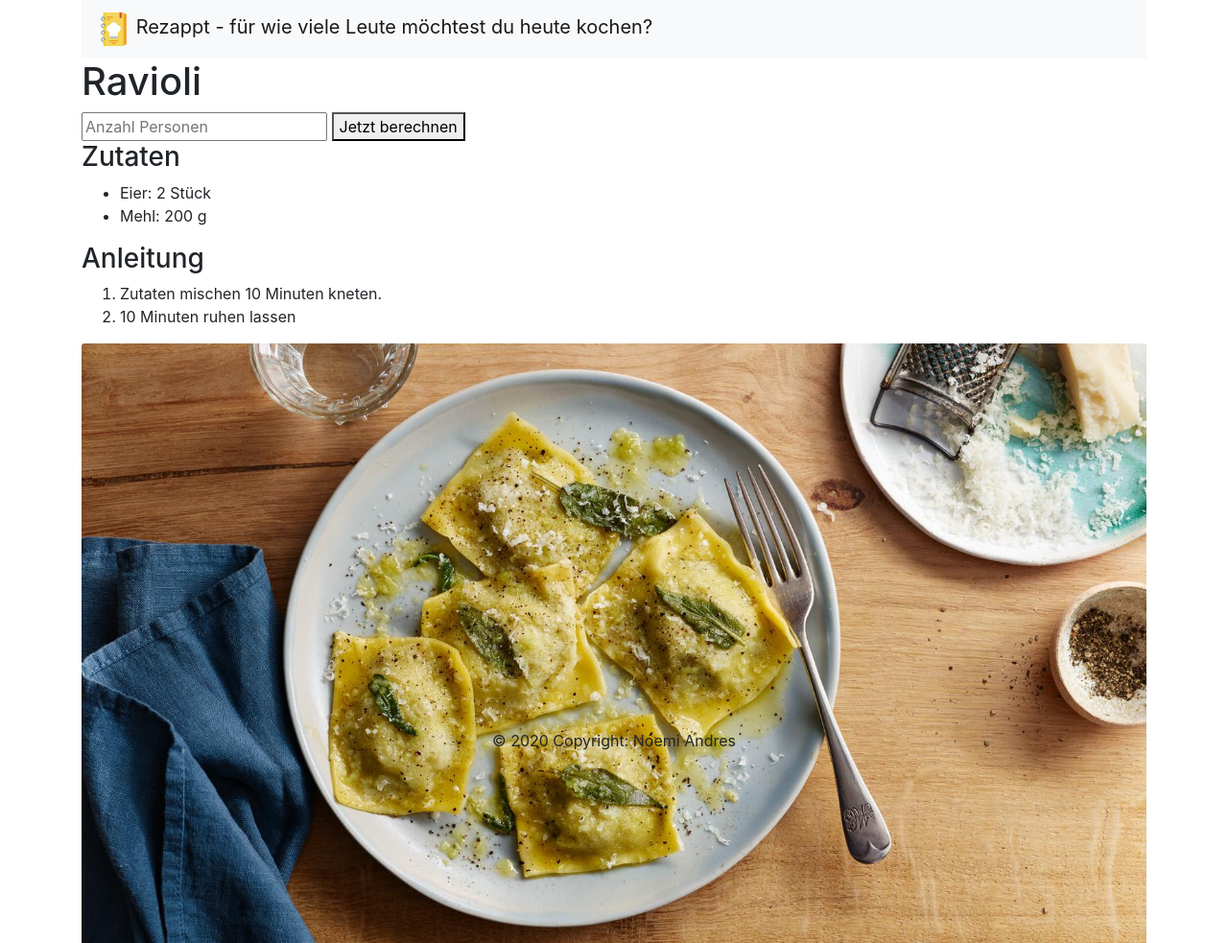
After one commit to noemiandres/Prog2, a Flask app: page /rezept/Ravioli in a window 1280 px wide. The commit adds this page. Shown: the whole page at 96% size. Run offline with Flask 2, Linux system fonts and the light colour scheme; some libraries are stand-ins or nearby versions.

Commit message:
Rezepte neue Datenstruktur und Rezept wird nun korrekt an Anzahl Personen gerechnet

```diff
--- a/main.py
+++ b/main.py
@@ -1,53 +1,51 @@
 from flask import Flask
 from flask import render_template
+from flask import request
 
 app = Flask("Rezepte")
 
-testdaten = {
+rezepte = {
     "Apfelkuchen": {
+        "Name": "Apfelkuchen",
         "Beschreibung": "Der schnellste und leckerste Apfelkuchen, denn du je gebacken hast.",
         "Zutaten": {
-            "Apfel": 3,
+            "Apfel": (3, "Stück"),
             "Backpulver": (1, "Pk"),
-            "Eier": 3,
+            "Eier": (3, "Stück"),
             "Mehl": (190, "g"),
             "Wasser": (8, "EL"),
             "Zimt": (1, "Prise"),
-            "Zitrone": 1,
+            "Zitrone": (1, ""),
             "Zucker": (140,"g")
         },
-        "Anleitung": "Für den schnellen Apfelkuchen zuerst den Backofen (Ober- und Unterhitze) auf 180 Grad vorheizen.Danach das Eiweiss in einer Schüssel zu steifen Schnee schlagen. In einer anderen Schüssel das Eigelb mit Zucker schaumig schlagen. Wasser und Zitronenschale dazugeben. Das mit Backpulver versiebte Mehl untermischen und den Eischnee vorsichtig unterheben. Danach die Äpfel schälen und das Kerngehäuse entfernen und in Spalten schneiden.Die Teig-Masse in eine gefettete Springform füllen. Apfelspalten auf dem Teig verteilen und mit Zimt und Zucker bestreuen. Den Kuchen im vorgeheizten Backofen bei 170 Grad (Heissluft) etwa 40 Minuten backen. En guete!"
+        "Anleitung": ("Für den schnellen Apfelkuchen zuerst den Backofen Ober- und Unterhitze auf 180 Grad vorheizen."," Danach das Eiweiss in einer Schüssel zu steifen Schnee schlagen.","In einer anderen Schüssel das Eigelb mit Zucker schaumig schlagen.", "Wasser und Zitronenschale dazugeben.","Das mit Backpulver versiebte Mehl untermischen und den Eischnee vorsichtig unterheben.", "Danach die Äpfel schälen und das Kerngehäuse entfernen und in Spalten schneiden.","Die Teig-Masse in eine gefettete Springform füllen.", " Apfelspalten auf dem Teig verteilen und mit Zimt und Zucker bestreuen.", "Den Kuchen im vorgeheizten Backofen bei 170 Grad Heissluft etwa 40 Minuten backen."," En guete!"),
+        "Bild": "img/apfelkuchen.jpg"
+    },
+    "Ravioli": {
+        "Name": "Ravioli",
+        "Zutaten": {
+            "Eier": (2, "Stück"),
+            "Mehl": (200, "g")
+        },
+        "Beschreibung": "Frische Ravioli ganz einfach selbst gemacht.",
+        "Anleitung": ("Zutaten mischen 10 Minuten kneten.", "10 Minuten ruhen lassen"),
+        "Bild": "img/ravioli.jpg"
     }
 }
 
-testdaten2 = {
-    "Ravioli": {
-        "Zutaten": {
-            "Eier": 2,
-            "Mehl": (200, "g")
-        },
-        "Beschreibung": ["mhhhhhm"],
-        "Anleitung": "Äpfel in kleine Stücke schneiden. Alle Zutaten in eine Schüssel geben und vermengen."
-    }
-}
-
-@app.route("/")
+@app.route("/") #URL für Startseite / Home
 @app.route('/home')
 def home():
-    return render_template("index.html", rezepte=testdaten, rezepte2=testdaten2)
+    return render_template("index.html", rezepte=rezepte)
 
-@app.route("/apfelkuchen") #Apfelkuchenrezept einzelne Seite
-def apfelkuchen():
-    return render_template("apfelkuchen.html", rezepte=testdaten['Apfelkuchen'], rezepte2=testdaten2)
+@app.route("/rezept/<name>", methods=['GET', 'POST']) #Apfelkuchenrezept Anzahl Personen anpassen
+def rezept(name):
+    if request.method == 'POST':
+        anzahl = request.form['anzahl']
+        return render_template("rezept.html", rezept=rezepte[name], anzahl=anzahl)
 
-@app.route("/apfelkuchen", methods=['GET', 'POST'])
-def anzahl_personen():
-    if request.method == 'POST':
-        personen = request.form['anzahl']
-        rueckgabe_string = personen
-        return rueckgabe_string
 
-    return render_template("apfelkuchen.html")
+    return render_template("rezept.html", rezept=rezepte[name])
 
 
 
--- a/templates/header.html
+++ b/templates/header.html
@@ -21,7 +21,7 @@
 		<div class="col-12">
 	<nav class="navbar navbar-light bg-light">
   <a class="navbar-brand" href="#">
-    <img src="{{ url_for('static', filename='img/logo.jpg') }}" width="35" height="35" class="d-inline-block align-top" alt="...">
+    <img src="{{ url_for('static', filename='img/logo.png') }}" width="35" height="35" class="d-inline-block align-top" alt="...">
     Rezappt - für wie viele Leute möchtest du heute kochen?
   </a>
 </nav>
--- /dev/null
+++ b/templates/rezept.html
@@ -0,0 +1,36 @@
+{% include "header.html" %}
+
+<body>
+
+<h1>{{ rezept["Name"] }}</h1>
+<form method="POST">
+	<input type="text" name="anzahl" placeholder="Anzahl Personen">
+	<button type="submit">Jetzt berechnen</button>
+</form>
+
+<h3>Zutaten</h3>
+<ul>
+{% for zutat, menge in rezept["Zutaten"].items() %}
+	{% if anzahl %}
+		<li>{{zutat}}: {{ menge[0] * anzahl |int }} {{ menge[1] }}</li>
+	{% else %}
+		<li>{{zutat}}: {{ menge[0] }} {{ menge[1] }}</li>
+	{% endif %}
+
+{% endfor %}
+</ul>
+
+<h3>Anleitung</h3>
+<ol>
+{% for anleitung in rezept["Anleitung"] %}
+	<li>{{anleitung}}</li>
+{% endfor %}
+</ol>
+
+<img src="{{ url_for('static', filename=rezept['Bild']) }}"  class="card-img-top" alt="...">
+
+
+
+</body>
+
+{% include "footer.html" %}
```
Also changed, not shown: templates/apfelkuchen.html (deleted, +0 -40 lines), templates/index.html (+2 -18 lines).
